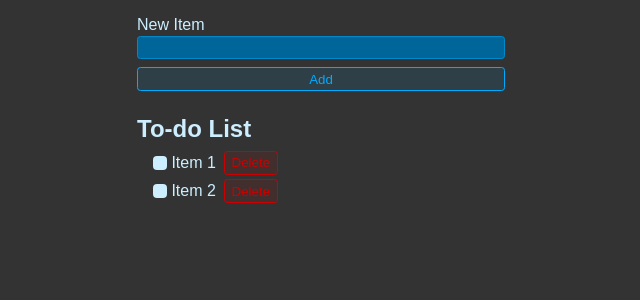
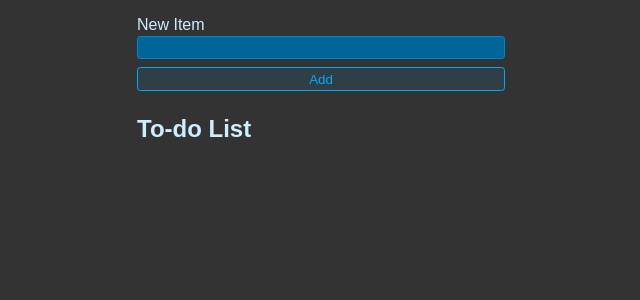
Before and after one commit to umarjalabu/TO-DO, a React (Vite) app: page / in a window 1280 px wide. Shown: the top 300 px of the page, without its empty margins (319-959 px from the left). Built offline with nearby package versions, Linux system fonts and the light colour scheme.

Commit message:
hardcode to functions

```diff
--- a/src/App.jsx
+++ b/src/App.jsx
@@ -3,16 +3,37 @@ import "./styles.css"
 
 export default function App(){
   const [newItem, setNewItem] = useState("")
+  const [todos, setTodos] = useState([])
 
+  function handleSubmit(e){
+    e.preventDefault()
 
+  setTodos(currentTodos => {
+    return [...currentTodos, { id: crypto.randomUUID(),title: newItem, completed: false},
+    ]
+  })
+
+  setNewItem("")
+}
+
+  function toggleTodo(id, completed){
+    setTodos(currentTodos => {
+      return currentTodos.map(todo => {
+        if (todo.id === id){
+          return {...todo, completed}
+        }
+        return todo
+      })
+    })
+  }
   return (
     <>{/**adding a fragment since we are returing 2 things (form) and (hi)...react only like 1 return item */}
-        <form className="new-item-form">
+    <form onSubmit={handleSubmit} className="new-item-form">
       <div className="form-row">
         <label htmlFor="item">New Item</label>
         <input
         value={newItem}
-        onChange={e => setNewItem(e.taget.value)}
+        onChange={e => setNewItem(e.target.value)}
         type="text"
         id="item"
         />
@@ -21,22 +42,17 @@ export default function App(){
     </form>
     <h1 className="header">To-do List</h1>
     <ul className="list">
-      <li>
-        <label>
-          <input type="checkbox"/>
-          Item 1
-        </label>
-        <button className="btn btn-danger">Delete</button>
-      </li>
-      <li>
-        <label>
-          <input type="checkbox"/>
-          Item 2
-        </label>
-        <button className="btn btn-danger">Delete</button>
-      </li></ul>
-
+      {todos.map(todo => {
+        return (
+          <li key={todo.id}>
+          <label>
+            <input type="checkbox" checked={todo.completed} onChange={e => toggleTodo(todo.id, e.target.checked)}/>
+            {todo.title}
+          </label>
+          <button className="btn btn-danger">Delete</button>
+        </li> )
+      })}
+      </ul>
     </>
-
   )
 }
```
